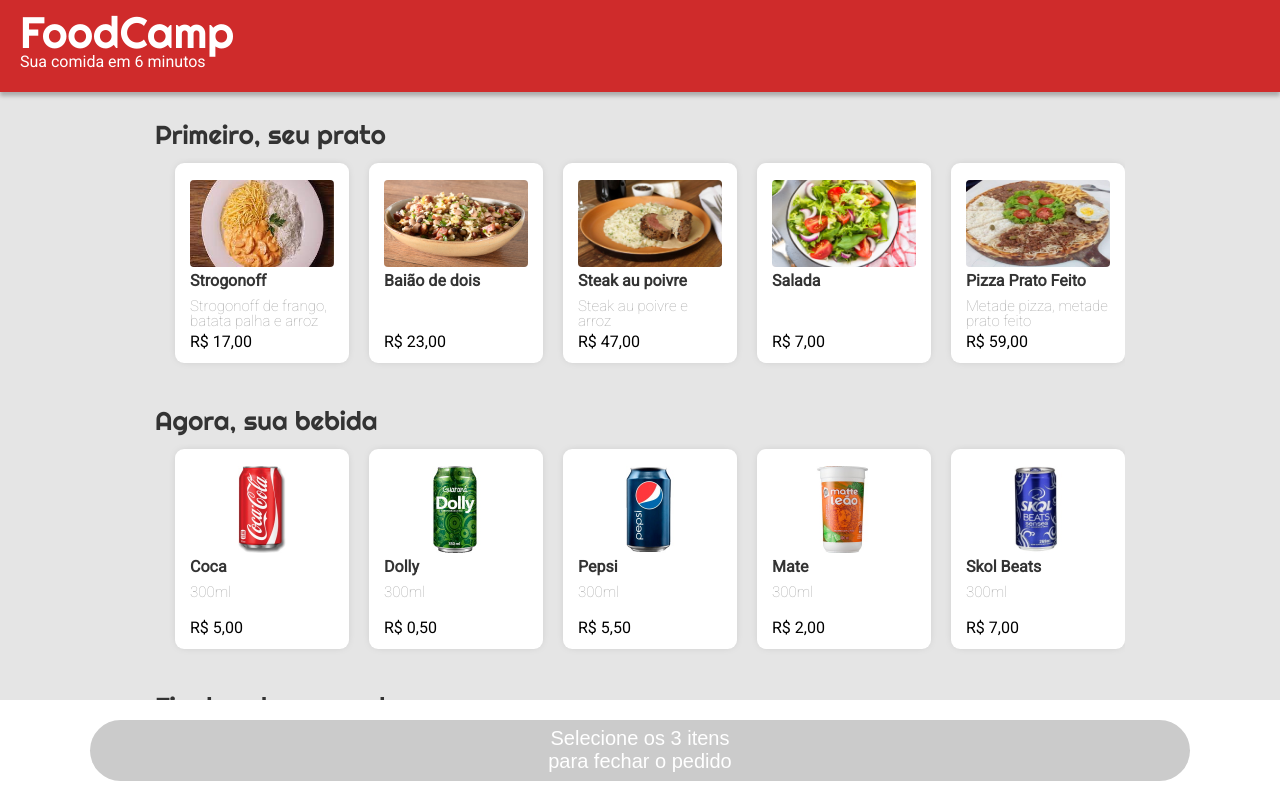
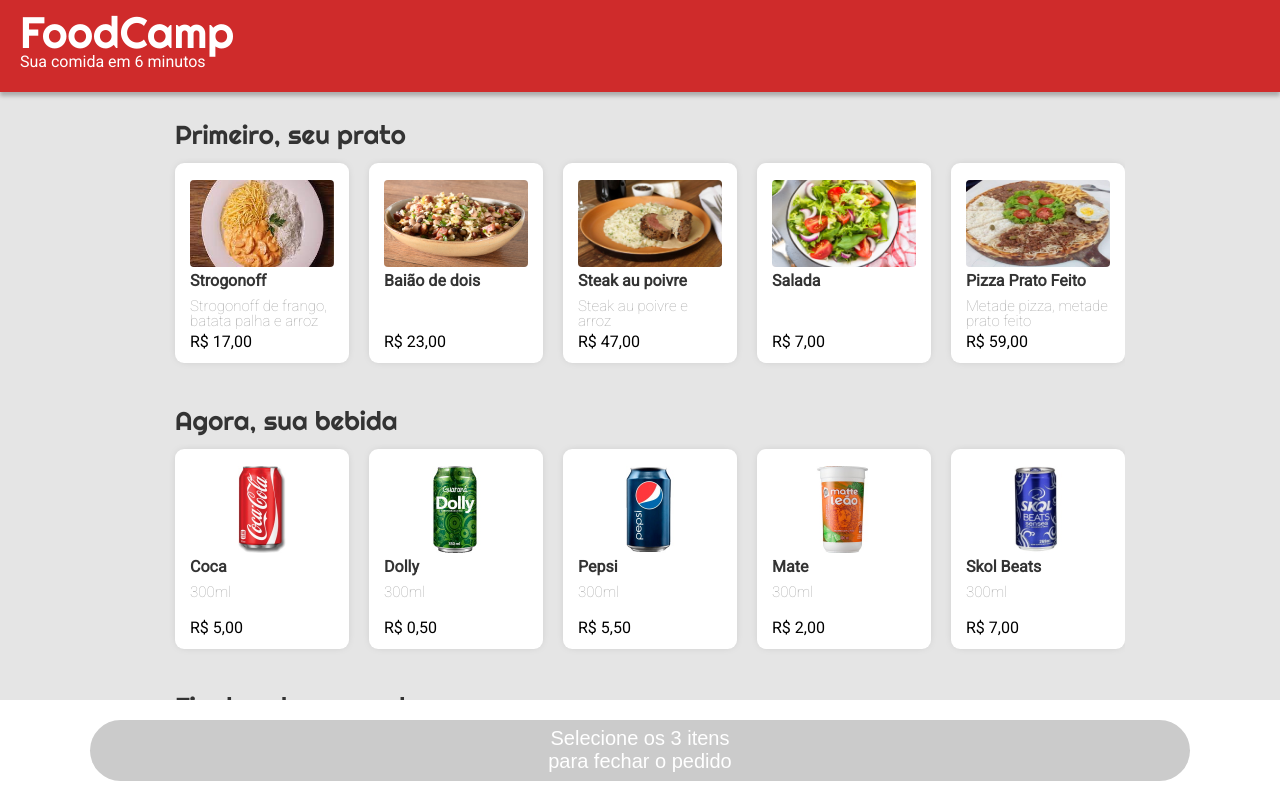
Before and after one commit to glappsmobile/projeto_08_driveneats_react, a React (Create React App) app: page / in a window 1280 px wide. Shown: the top 798 px of the page. Built offline with nearby package versions, Linux system fonts and the light colour scheme; grey boxes are pictures that could not be loaded.

Commit message:
fixed header and body margins

```diff
--- a/src/screens/Home/components/MenuBoard/MenuList.css
+++ b/src/screens/Home/components/MenuBoard/MenuList.css
@@ -12,3 +12,11 @@
 .container-options > :last-child {
     margin-right: 0;
 }
+
+.menu-section  {
+    margin: 0 5px;
+}
+
+.menu-section h2 {
+    margin-left: 20px;
+}
--- a/src/screens/Home/components/MenuBoard/MenuList.js
+++ b/src/screens/Home/components/MenuBoard/MenuList.js
@@ -16,7 +16,7 @@
     }
 
     return (
-        <div>
+        <div className="menu-section">
             <h2>{getIntro()}, {genre === "f" ? "sua" : "seu"} {name}</h2>
             <ul className="container-options">
                 {items.map((item, index) => <MenuItem {...item} categoryName={name} key={index} updateOrders={updateOrders} />)}
```
